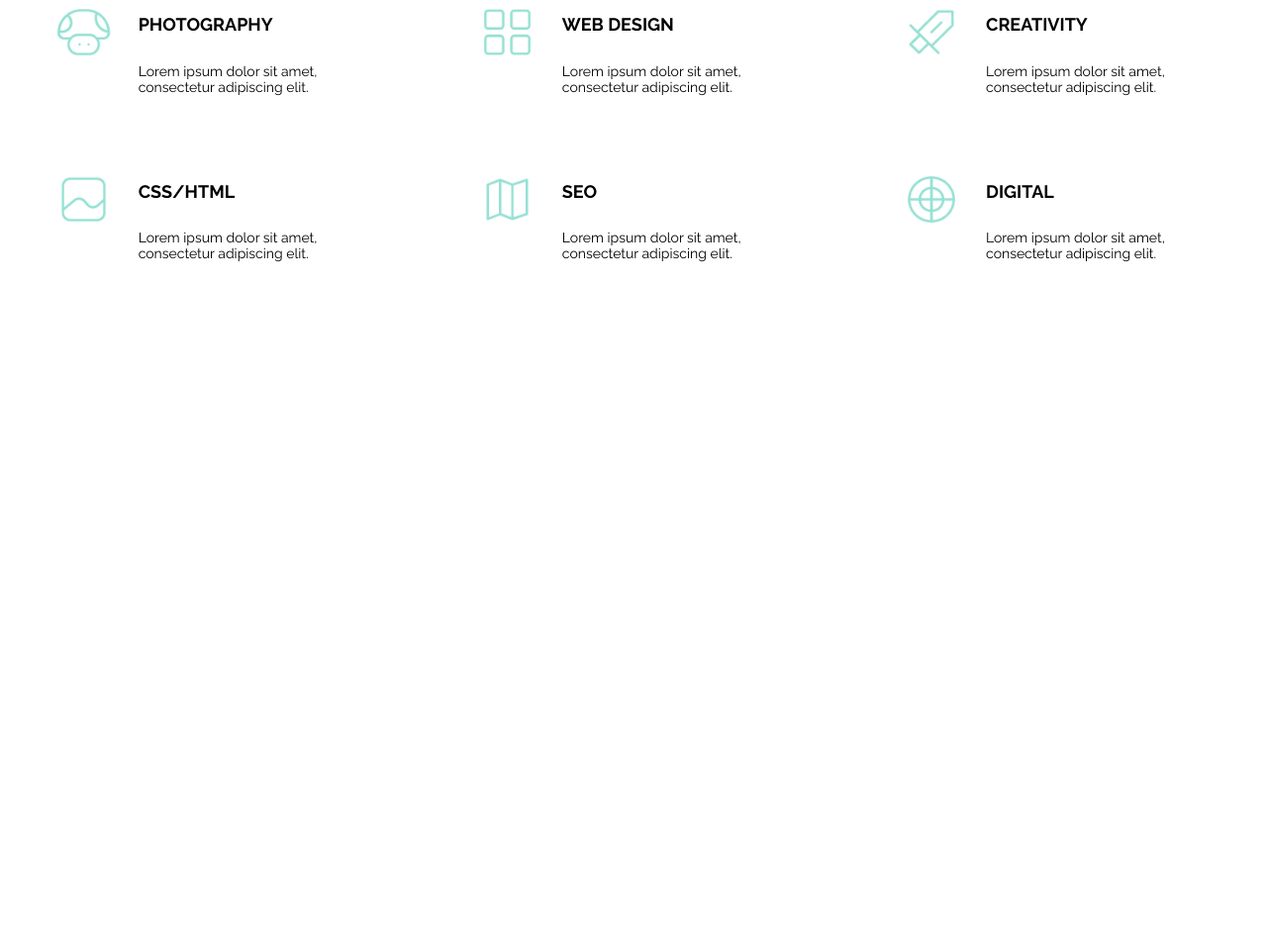
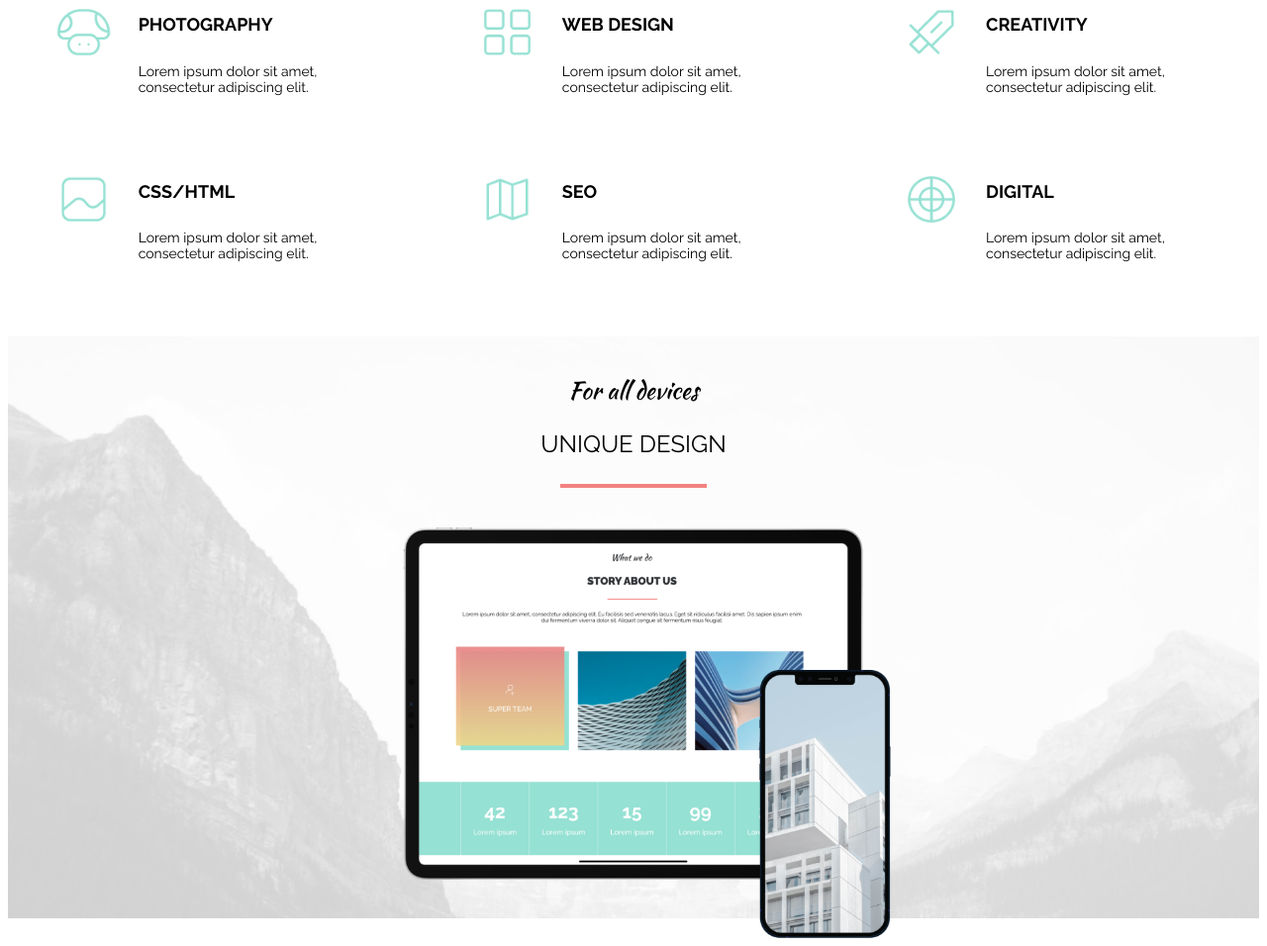
Before and after one commit to OlgaUsovich/node_project, a website built with Parcel: page src/index.html in a window 1280 px wide. Shown: the part 1817-2773 px from the top of the page at 99% size. Before the commit the page ends 2157 px from the top, so only its background shows below. Built offline with nearby package versions, Linux system fonts and the light colour scheme.

Commit message:
feat: added 'devices' block with adaptive layout

```diff
--- a/src/index.html
+++ b/src/index.html
@@ -298,6 +298,17 @@
       </div>
     </div>
 
+    <div class="devices">
+      <div class="devices__content">
+        <p class="cursive-subtitle devices__cursive-subtitle">For all  devices</p>
+        <p class="block-title devices__block-title">UNIQUE DESIGN</p>
+        <div class="line devices__line"></div>
+        <div class="devices__main-picture">
+          <div class="devices__small-picture"></div>
+        </div>
+      </div>
+    </div>
+
     <script type="module" src="./js/index.js"></script>
   </body>
 </html>
--- /dev/null
+++ b/src/sass/_devices.scss
@@ -0,0 +1,91 @@
+.devices {
+    height: 54.25rem;
+    padding: 2.625rem 0 3.56rem;
+    background: no-repeat, linear-gradient(rgba(255, 255, 255, 0.8), rgba(255, 255, 255, 0.8)), url(../images/devices/background.png);
+    background-size: cover;
+
+    @media (max-width: 1509.98px) and (min-width: 1024px) {
+        height: 36.79rem;
+        padding: 1.78rem 0 2.29rem;
+
+        &__cursive-subtitle {
+            line-height: 3.39rem;
+        }
+
+        &__block-title {
+            line-height: 3.43rem;
+        }
+
+        &__line {
+            height: 1.02rem;
+        }
+
+    }
+
+    @media (max-width: 1023.98px) {
+        height: 32.125rem;
+        padding-top: 2.7rem;
+
+        &__cursive-subtitle {
+            line-height: 5.14rem;
+        }
+
+        &__block-title {
+            line-height: 5.2rem;
+        }
+
+        &__line {
+            height: 1.54rem;
+        }
+    }
+
+    &__content {
+        margin: 0 auto;
+    }
+
+    &__main-picture {
+        position: relative;
+        margin: 3.6875rem auto 0;
+        width: 73.125rem;
+        height: 32.8125rem;
+        background: no-repeat  url(../images/devices/tablet.png);
+
+        @media (max-width: 1509.98px) and (min-width: 1024px) {
+            margin-top: 2.5rem;
+            width: 49.59rem;
+            height: 22.25rem;
+            background-size: 100%;
+        }
+
+        @media (max-width: 1023.98px) {
+            margin-top: 2.29rem;
+            width: 17.875rem;
+            height: 13.6875rem;
+            background: no-repeat  url(../images/devices/ipad.png);
+        }
+    }
+
+    &__small-picture {
+        position: absolute;
+        top: 13.25rem;
+        left: 48.125rem;
+        width: 12.49rem;
+        height: 25.73rem;
+        background: no-repeat center/100% url(../images/devices/phone.png), no-repeat top center/95% url(../images/devices/phone-screen.png);
+
+        @media (max-width: 1509.98px) and (min-width: 1024px) {
+            top: 8.99rem;
+            left: 32.64rem;
+            width: 8.47rem;
+            height: 17.45rem;
+        }
+
+        @media (max-width: 1023.98px) {
+            top: 6.11rem;
+            left: 10.75rem;
+            width: 5.32rem;
+            height: 10.96rem;
+        }
+    }
+
+}
--- a/src/sass/style.scss
+++ b/src/sass/style.scss
@@ -4,6 +4,7 @@
 @import "_about.scss";
 @import "_indicators.scss";
 @import "_work.scss";
+@import "_devices.scss";
 
 * {
     box-sizing: border-box;
```
Also changed, not shown: src/images/devices/background.png (added), src/images/devices/ipad.png (added), src/images/devices/phone-screen.png (added), src/images/devices/phone.png (added), src/images/devices/tablet.png (added).
